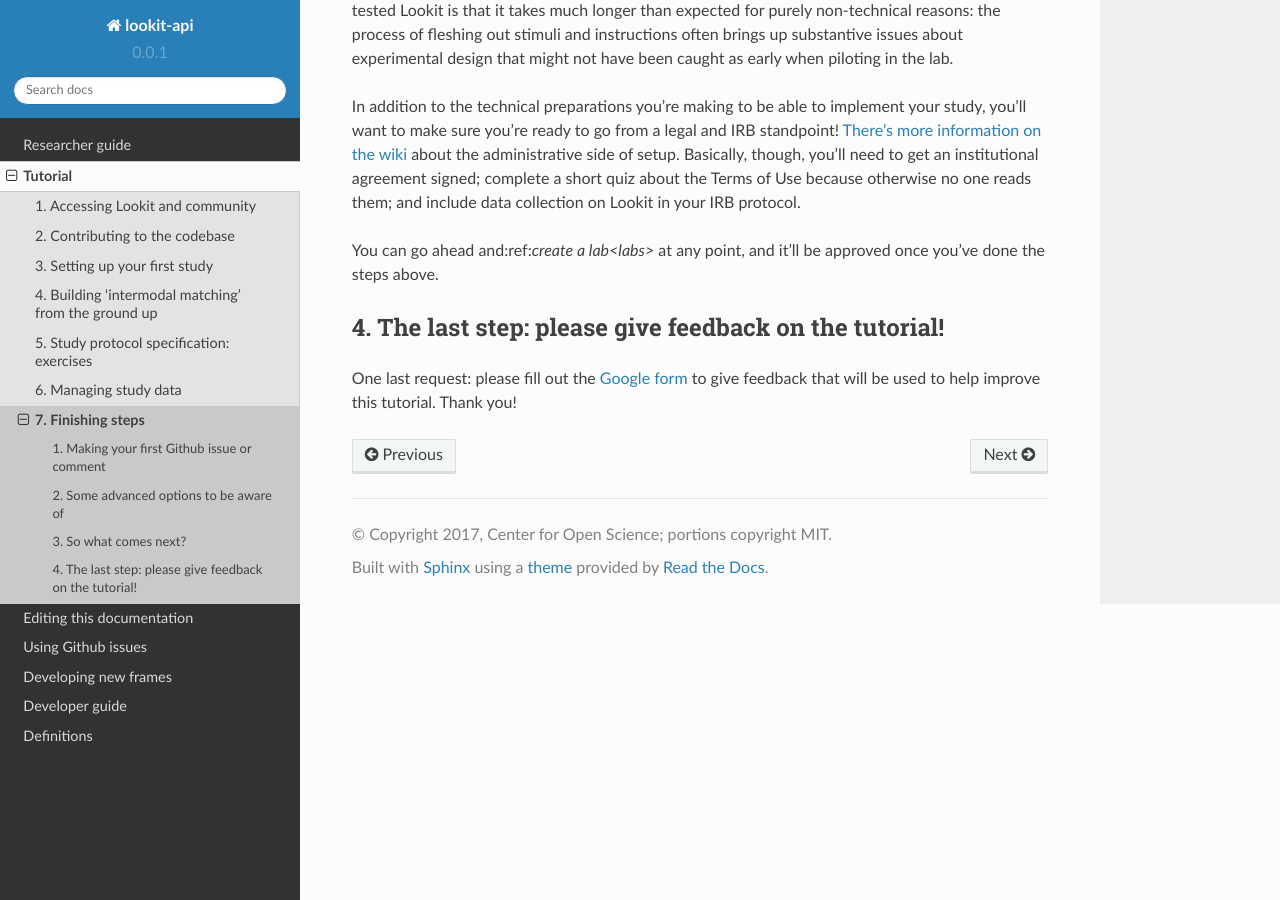
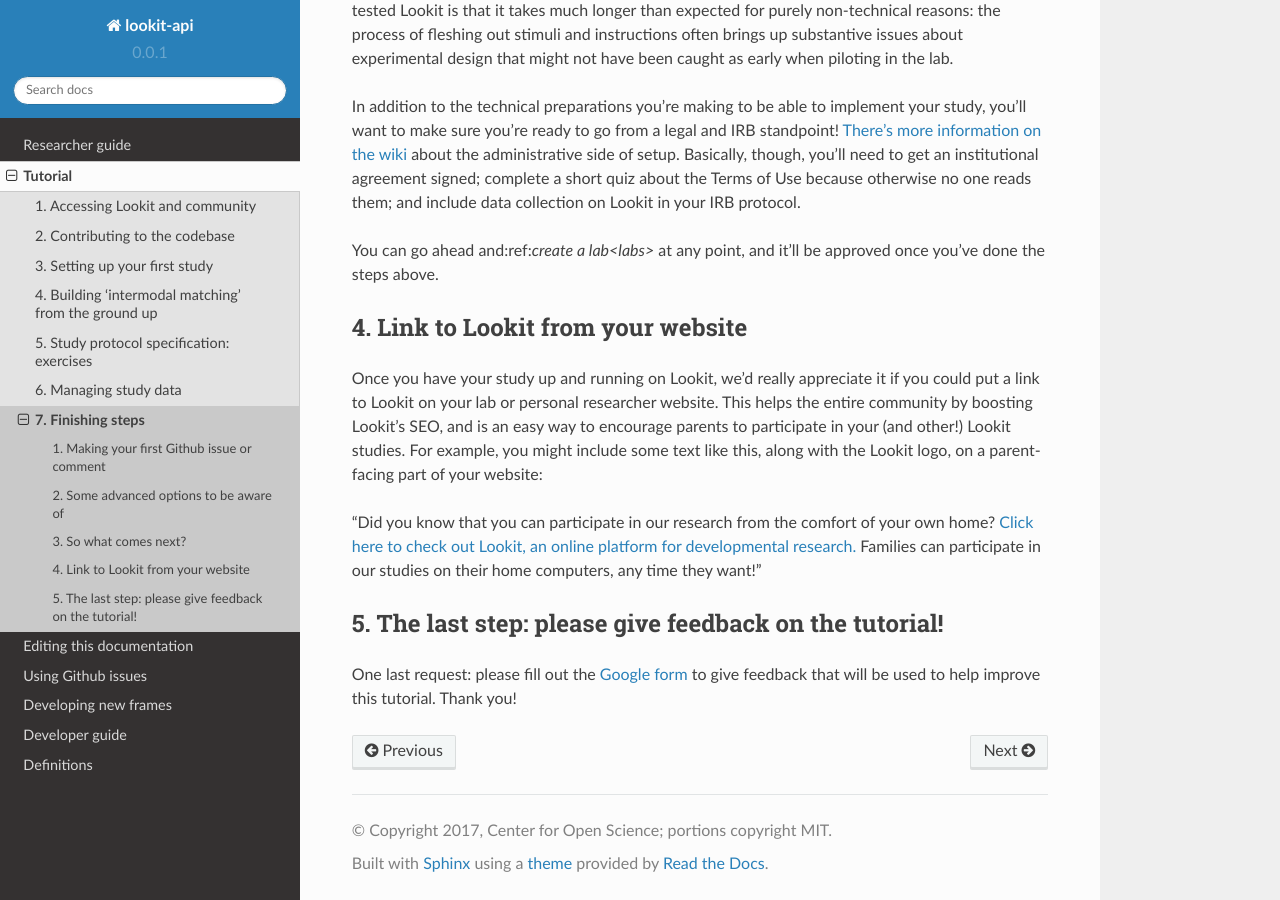
Before and after one commit to lookit/lookit-docs, a Sphinx documentation site: the page built from docs/source/tutorial-next-steps.rst, in a window 1280 px wide and 900 px high, scrolled down 1289 px. Built offline with Sphinx 7.4.7 and the Read the Docs theme 2.0.0, drawn with Linux system fonts in a browser that asks for light colours.

Commit message:
Update tutorial-next-steps.rst

```diff
--- a/docs/source/tutorial-next-steps.rst
+++ b/docs/source/tutorial-next-steps.rst
@@ -43,7 +43,14 @@ In addition to the technical preparations you're making to be able to implement
 
 You can go ahead and:ref:`create a lab<labs>` at any point, and it'll be approved once you've done the steps above.
 
-4. The last step: please give feedback on the tutorial!
+4. Link to Lookit from your website
+-------------------------------------------------------
+
+Once you have your study up and running on Lookit, we'd really appreciate it if you could put a link to Lookit on your lab or personal researcher website. This helps the entire community by boosting Lookit's SEO, and is an easy way to encourage parents to participate in your (and other!) Lookit studies. For example, you might include some text like this, along with the Lookit logo, on a parent-facing part of your website:
+
+"Did you know that you can participate in our research from the comfort of your own home? `Click here to check out Lookit, an online platform for developmental research. <https://lookit.mit.edu>`_ Families can participate in our studies on their home computers, any time they want!"
+
+5. The last step: please give feedback on the tutorial!
 -------------------------------------------------------
 
 One last request: please fill out the `Google form  <https://forms.gle/Wv7FMw8t8kSfWLhy9>`_ to give feedback that will be used to help improve this tutorial. Thank you!
```
